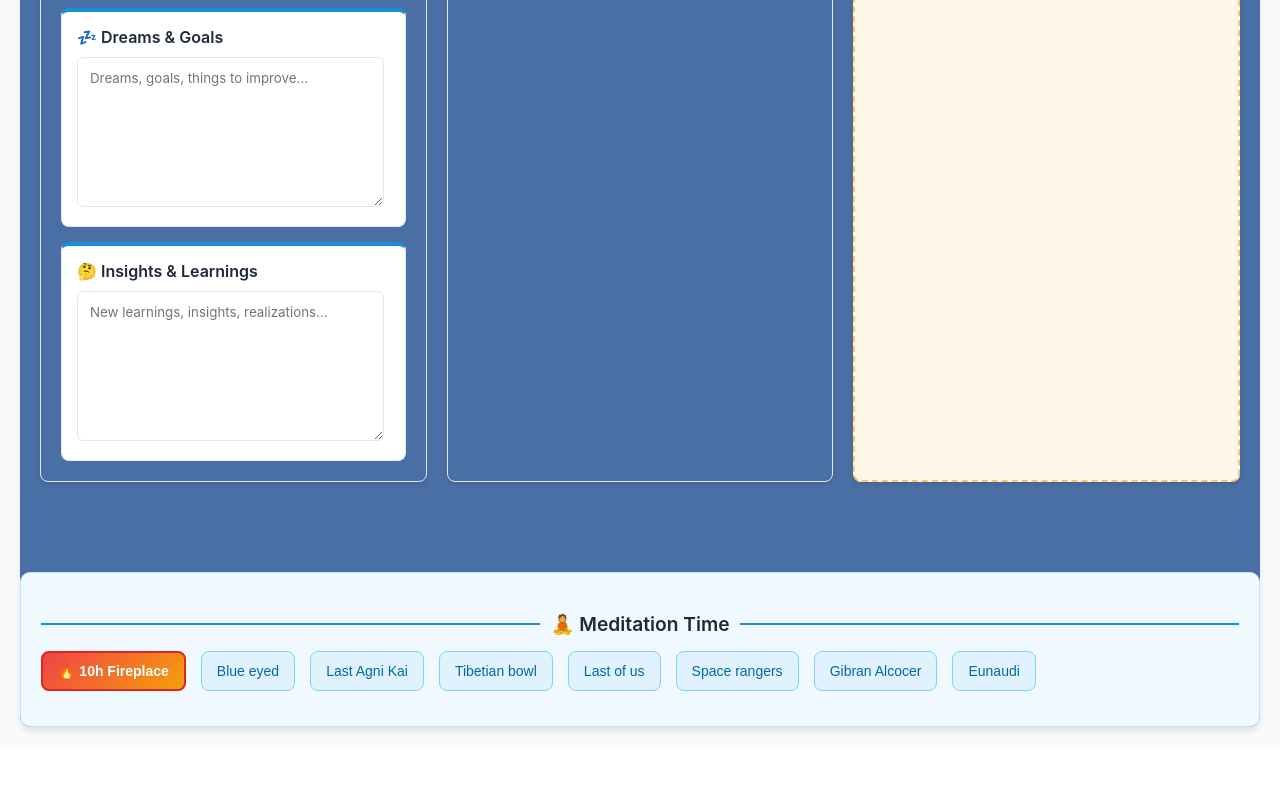
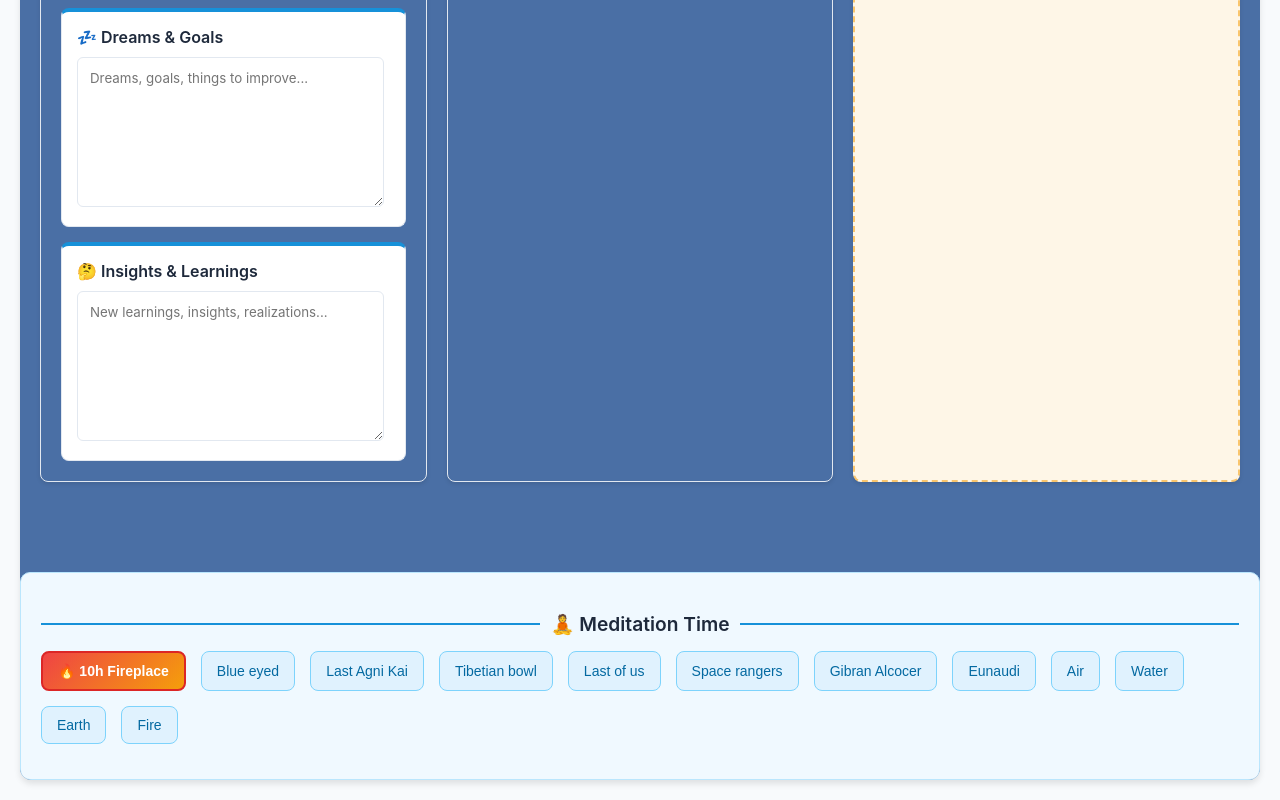
Before and after one commit to Q1W2E3R4T5Y6U7I8a/analyse-action-passee, a React (Create React App) app: page / in a window 1280 px wide. Shown: the part 1498-2298 px from the top of the page. Before the commit the page ends 2245 px from the top, so only its background shows below. Built offline with nearby package versions, Linux system fonts and the light colour scheme.

Commit message:
asdfadfs

```diff
--- a/src/components/DailyEntry.jsx
+++ b/src/components/DailyEntry.jsx
@@ -299,7 +299,27 @@ const meditationTracks = [
   {
     id: 7,
     title: "Eunaudi",
-    url: "https://www.youtube.com/embed/sewUDjJXMfs?start=614&autoplay=1"  // FIXED: changed to embed URL with start time
+    url: "https://www.youtube.com/embed/sewUDjJXMfs?start=614&autoplay=1"
+  },
+  {
+    id: 8,
+    title: "Air",
+    url: "https://www.youtube.com/embed/UCct3UJxC_g"
+  },
+  {
+    id: 9,
+    title: "Water",
+    url: "https://www.youtube.com/embed/z53UdQf-YYo?start=209"
+  },
+  {
+    id: 10,
+    title: "Earth",
+    url: "https://www.youtube.com/embed/UVEDaZ4pzoM"
+  },
+  {
+    id: 11,
+    title: "Fire",
+    url: "https://www.youtube.com/embed/qvZsPYOrmh0?start=240"
   },
 ];
 
```
